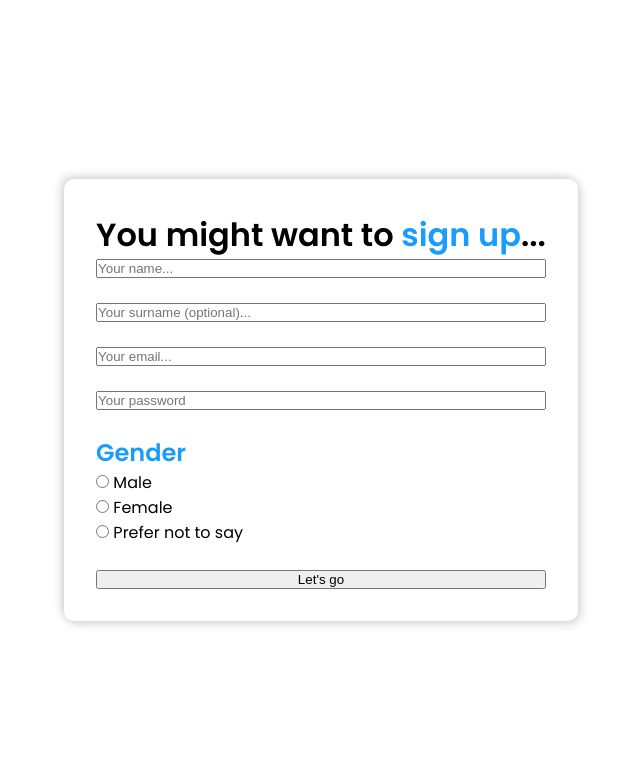
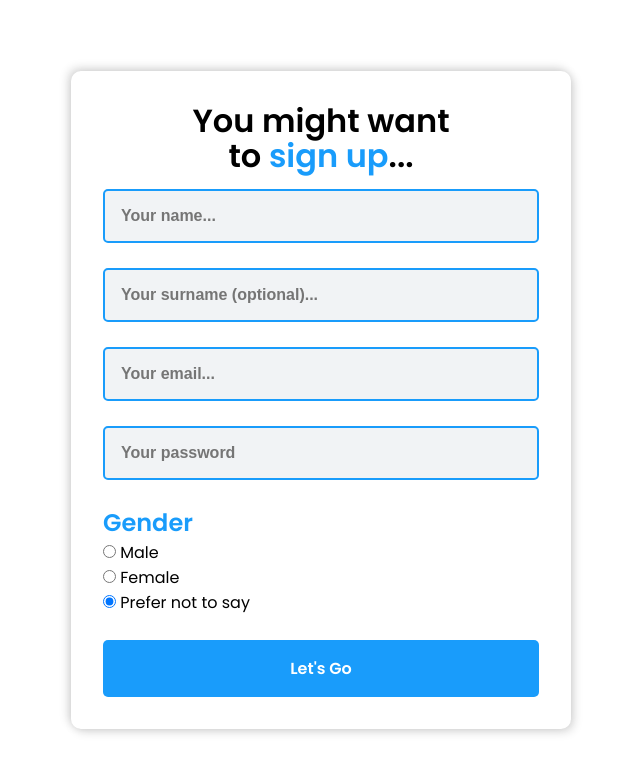
Before and after one commit to the-pro7/html-and-css-for-beginners-main, a plain HTML site: page html-and-css-for-beginners-main/index.html in a window 1280 px wide. Shown: the whole page, without its empty margins (319-959 px from the left). Drawn offline with Linux system fonts and the light colour scheme.

Commit message:
completed

```diff
--- a/html-and-css-for-beginners-main/index.html
+++ b/html-and-css-for-beginners-main/index.html
@@ -19,14 +19,14 @@
         <!-- Form title -->
         <h1 class="form-title">You might want to <span class="blue-text">sign up</span>...</h1>
         <!-- Creates an input for user -->
-        <input type="text" id="name" placeholder="Your name..." class="form-input"> <!--This a self-closing element or tag-->
+        <input type="text" class="form-input" id="name" placeholder="Your name..." class="form-input"> <!--This a self-closing element or tag-->
        <!-- Inserts a single line break -->
         <br>
-        <input type="text" id="surname" placeholder="Your surname (optional)..." class="form-input">
+        <input type="text" class="form-input" id="surname" placeholder="Your surname (optional)..." class="form-input">
         <br>
-        <input type="email" id="email" placeholder="Your email..." class="form-input">
+        <input type="email" class="form-input" id="email" placeholder="Your email..." class="form-input">
         <br>
-        <input type="password" id="password" placeholder="Your password" class="form-input">
+        <input type="password" class="form-input" id="password" placeholder="Your password" class="form-input">
         <br>
         <!-- Gender section of our form -->
         <h2 class="blue-text">Gender</h2>
@@ -37,7 +37,7 @@
             <input type="radio" id="female" name="gender"> Female
         </label>
         <label for="prefer-not-to-say">
-            <input type="radio" id="prefer-not-to-say" name="gender"> Prefer not to say
+            <input type="radio" id="prefer-not-to-say" name="gender" checked> Prefer not to say
         </label>
         <br>
         <!-- Every form needs a button to submit it -->
--- a/html-and-css-for-beginners-main/style.css
+++ b/html-and-css-for-beginners-main/style.css
@@ -10,6 +10,7 @@
     /* CSS varibable */
     --blue-color: #199CFB;
     --form-bg: rgb(244, 244, 244);
+
 }
 
 /* Utility classes */
@@ -40,4 +41,43 @@ body {
     display: flex;
     flex-direction: column;
     padding: 2em;
+    width: 80%;
+    max-width: 500px;
 }
+
+.form .form-title {
+    text-align: center;
+    width: 65%;
+    margin: 0 auto 0.5em;
+    line-height: 1.1;
+}
+
+/* chainning multiple selectors */
+.form .form-input {
+    padding: 1em;
+    font-size: 1rem;
+    font-weight: bold;
+    border: 2px solid #199CFB;
+    border-radius: 5px;
+    background-color: #f1f3f5;
+}
+
+.form .form-input:focus {
+    /* Pseudo class */
+    outline-color: transparent;
+    background-color: white;
+}
+
+/* The submit btn's styles */
+.form .submit-btn {
+    padding: 1em;
+    border: none;
+    background-color: #199CFB;
+    border-radius: 5px;
+    color: white;
+    font-weight: bold;
+    font-family: 'Poppins', sans-serif;
+    text-transform: capitalize;
+    font-size: 1rem;
+    cursor: pointer;
+}
```
